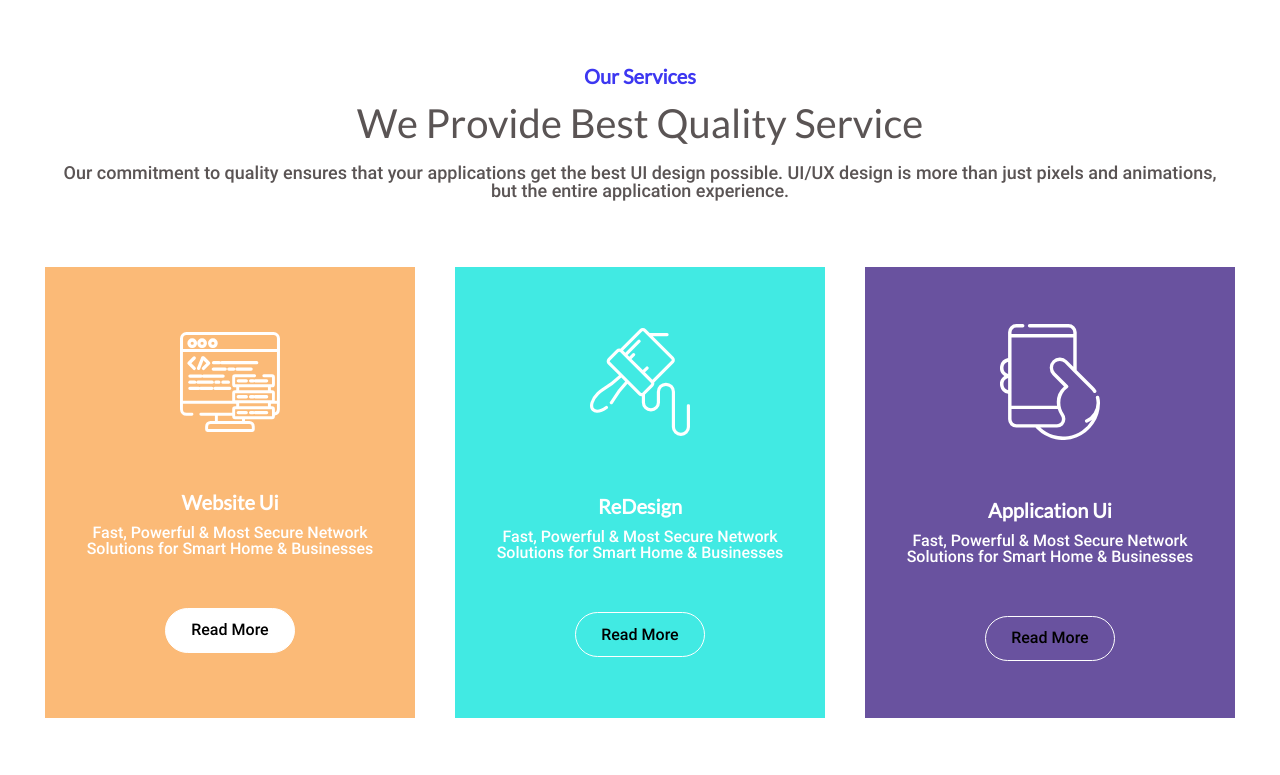
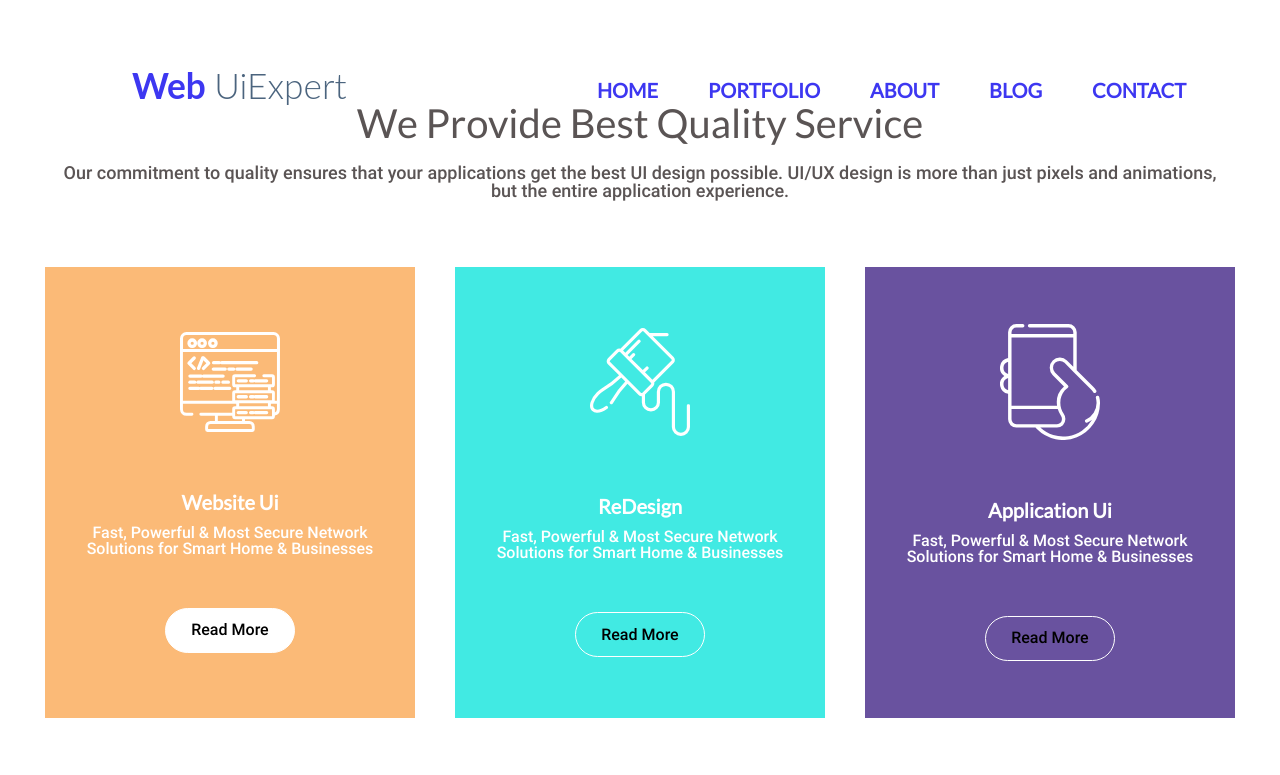
Before and after one commit to AnaPutkaradze/BTU7, a plain HTML site: page index.html in a window 1280 px wide. Shown: the top 775 px of the page. Drawn offline with Linux system fonts and the light colour scheme.

Commit message:
correct index

```diff
--- a/css/styles.css
+++ b/css/styles.css
@@ -1,6 +1,40 @@
+header {
+	width: 100%;
+	position: fixed;
+	top: 0px;
+	background-color: white;
+}
+
 .container {
 	width: 1190px;
 	margin: 0 auto;
+}
+
+.header {
+	display: flex;
+}
+.logo {
+    margin-top: 64px;
+	margin-left: 132px;
+    margin-right: 200px;
+	height: 43px;
+
+}
+.navigation {
+	display: flex;
+    justify-content: space-around;
+	margin-top: 80px;
+	font-family: 'Lato', sans-serif;
+    color: #3D37F1;
+	font-size: 20px;
+    font-family: 'Lato', sans-serif;
+    text-transform: uppercase;
+
+}
+.nav {
+	margin-left: 50px;
+    opacity: 1;
+    font-weight: 800;
 }
 
 .block {
--- a/index.html
+++ b/index.html
@@ -8,10 +8,24 @@
 	<title></title>
 </head>
 
+ </head>
+    <body>
+        <header class="header">
+            <img class="logo" src="images/WebUi.svg" alt="webui">
+            <nav>
+                <ul class="navigation">
+                    <li class="nav">Home</li>
+                    <li class="nav">Portfolio</li>
+                    <li class="nav">About</li>
+                    <li class="nav">Blog</li>
+                    <li class="nav">Contact</li>
+                </ul>
+            </nav>
+        </header>
+
 <body>
 	<section>
 		<div class="container">
-
 			<div class="text-block">
 				<h3 class="text">Our Services</h3>
 				<h2>We Provide Best Quality Service</h2>
```
